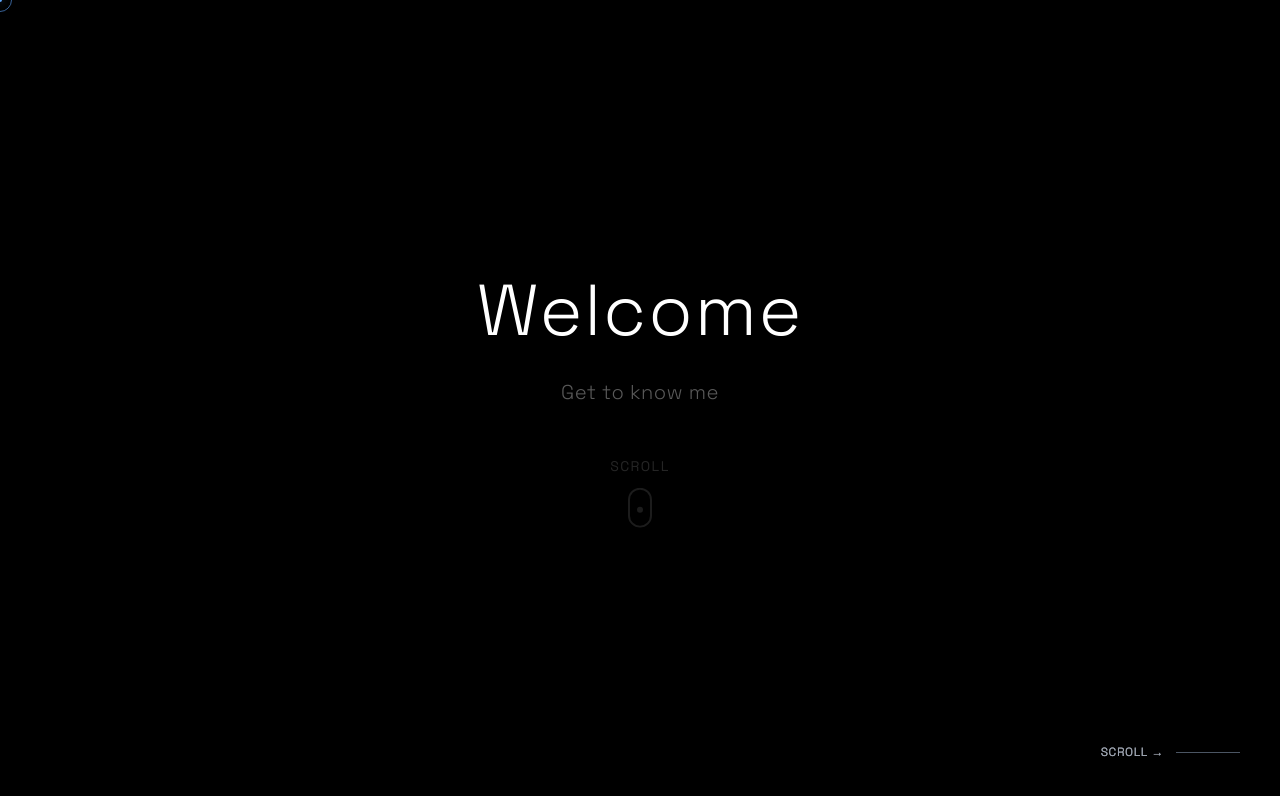
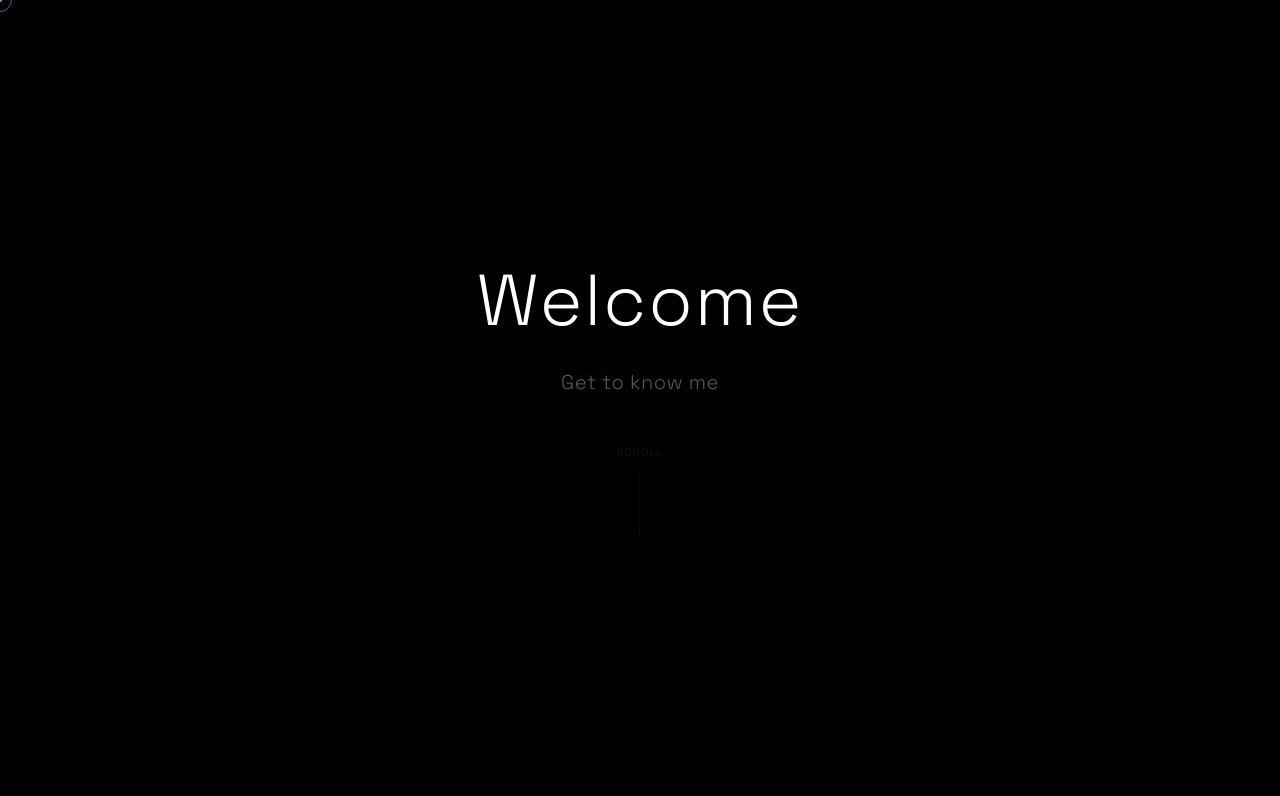
Before and after one commit to villetoimela/villetoimela-site-v3, a Next.js app: page / in a window 1280 px wide. Shown: the top 796 px of the page. Built offline with nearby package versions, Linux system fonts and the light colour scheme.

Commit message:
Refactor scroll indicator implementation across components: Remove unused scroll indicator animation from Hero, enhance HorizontalScroll to animate the scroll indicator during horizontal scrolling, and update Loader component for improved visibility and animation timing.

```diff
--- a/components/Hero.tsx
+++ b/components/Hero.tsx
@@ -310,18 +310,6 @@ export default function Hero() {
         }
       )
 
-      // Scroll indicator
-      gsap.fromTo('.scroll-indicator',
-        {
-          opacity: 0,
-        },
-        {
-          opacity: 1,
-          duration: 1,
-          ease: 'power3.out',
-          delay: 2.1,
-        }
-      )
 
       // Parallax on scroll
       gsap.to('.hero-content', {
--- a/components/HorizontalScroll.tsx
+++ b/components/HorizontalScroll.tsx
@@ -39,7 +39,7 @@ export default function HorizontalScroll({ panels }: HorizontalScrollProps) {
   const particleIdRef = useRef(0)
   const lineProgressRef = useRef(0)
   const lastLineProgressRef = useRef(0)
-  const explosionsTriggeredRef = useRef({ 20: false, 50: false, 80: false })
+  const explosionsTriggeredRef = useRef<{ 20: boolean; 50: boolean; 80: boolean }>({ 20: false, 50: false, 80: false })
   const animationFrameRef = useRef<number>()
 
   // Helper to create particles
@@ -230,6 +230,29 @@ export default function HorizontalScroll({ panels }: HorizontalScrollProps) {
           scrollTriggersRef.current.push(panelTween.scrollTrigger)
         }
       })
+
+      // Animate scroll indicator to show during entire horizontal scroll section
+      const scrollIndicator = section.querySelector('.scroll-indicator')
+      if (scrollIndicator) {
+        gsap.set(scrollIndicator, { opacity: 0 })
+
+        const indicatorTween = gsap.to(scrollIndicator, {
+          opacity: 1,
+          duration: 0.4,
+          scrollTrigger: {
+            trigger: section,
+            start: 'top bottom-=100',
+            end: () => `+=${scrollWidth}`,
+            toggleActions: 'play none none reverse',
+            onLeave: () => gsap.to(scrollIndicator, { opacity: 0, duration: 0.3 }),
+            onEnterBack: () => gsap.to(scrollIndicator, { opacity: 1, duration: 0.3 }),
+          },
+        })
+
+        if (indicatorTween.scrollTrigger) {
+          scrollTriggersRef.current.push(indicatorTween.scrollTrigger)
+        }
+      }
     }
 
     // Initial setup
@@ -395,7 +418,7 @@ export default function HorizontalScroll({ panels }: HorizontalScrollProps) {
       ))}
 
       {/* Scroll indicator - appears on the right */}
-      <div className="fixed bottom-10 right-10 z-50 text-gray-400 text-sm font-mono hidden md:block pointer-events-none">
+      <div className="scroll-indicator fixed bottom-10 right-10 z-50 text-gray-400 text-sm font-mono hidden md:block pointer-events-none opacity-0">
         <div className="flex items-center gap-3">
           <span className="text-xs tracking-wider">SCROLL →</span>
           <div className="w-16 h-px bg-gray-600 relative overflow-hidden">
--- a/components/Loader.tsx
+++ b/components/Loader.tsx
@@ -121,51 +121,29 @@ export default function Loader({
 
             {/* Scroll indicator */}
             <motion.div
-              initial={{ opacity: 0, y: 10 }}
-              animate={{
-                opacity: [0.3, 0.7, 0.3],
-                y: [0, 10, 0]
+              initial={{ opacity: 0 }}
+              animate={{ opacity: 1 }}
+              transition={{
+                delay: 1.2,
+                duration: 0.8,
+                ease: [0.25, 0.1, 0.25, 1]
               }}
-              transition={{
-                delay: 1.0,
-                duration: 2,
-                repeat: Infinity,
-                ease: 'easeInOut'
-              }}
-              className="flex flex-col items-center gap-3"
+              className="flex flex-col items-center gap-3 text-gray-400 text-sm font-mono pointer-events-none"
             >
-              <p className="text-sm text-white/40 font-mono tracking-widest uppercase">Scroll</p>
-              <svg
-                width="24"
-                height="40"
-                viewBox="0 0 24 40"
-                className="text-white/30"
-              >
-                <rect
-                  x="1"
-                  y="1"
-                  width="22"
-                  height="38"
-                  rx="11"
-                  fill="none"
-                  stroke="currentColor"
-                  strokeWidth="2"
-                />
-                <motion.circle
-                  cx="12"
-                  cy="12"
-                  r="3"
-                  fill="currentColor"
+              <span className="text-xs tracking-wider">SCROLL</span>
+              <div className="h-16 w-px bg-gray-600 relative overflow-hidden">
+                <motion.div
+                  className="absolute inset-0 bg-blue-400"
                   animate={{
-                    cy: [12, 24, 12]
+                    y: ['-100%', '100%']
                   }}
                   transition={{
-                    duration: 2,
+                    duration: 1.5,
                     repeat: Infinity,
-                    ease: 'easeInOut'
+                    ease: "easeInOut"
                   }}
                 />
-              </svg>
+              </div>
             </motion.div>
           </motion.div>
         </motion.section>
```
